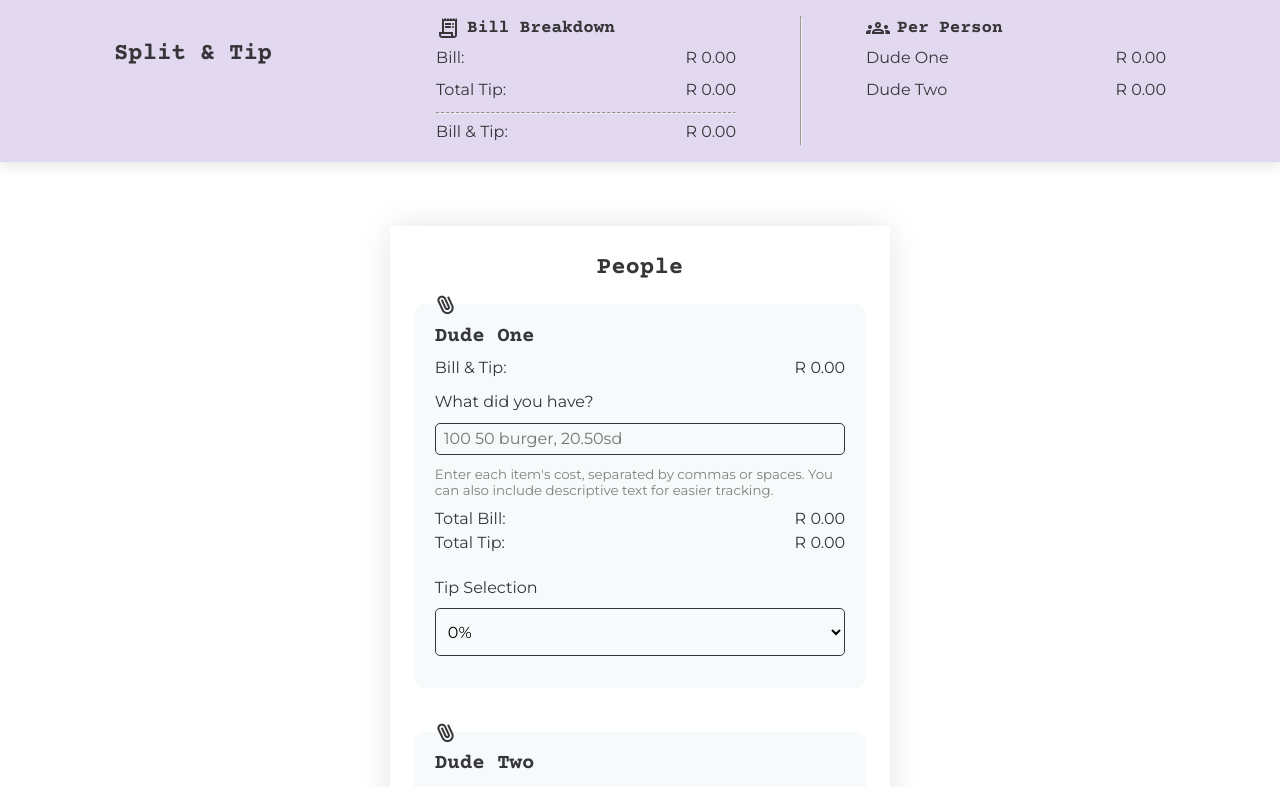
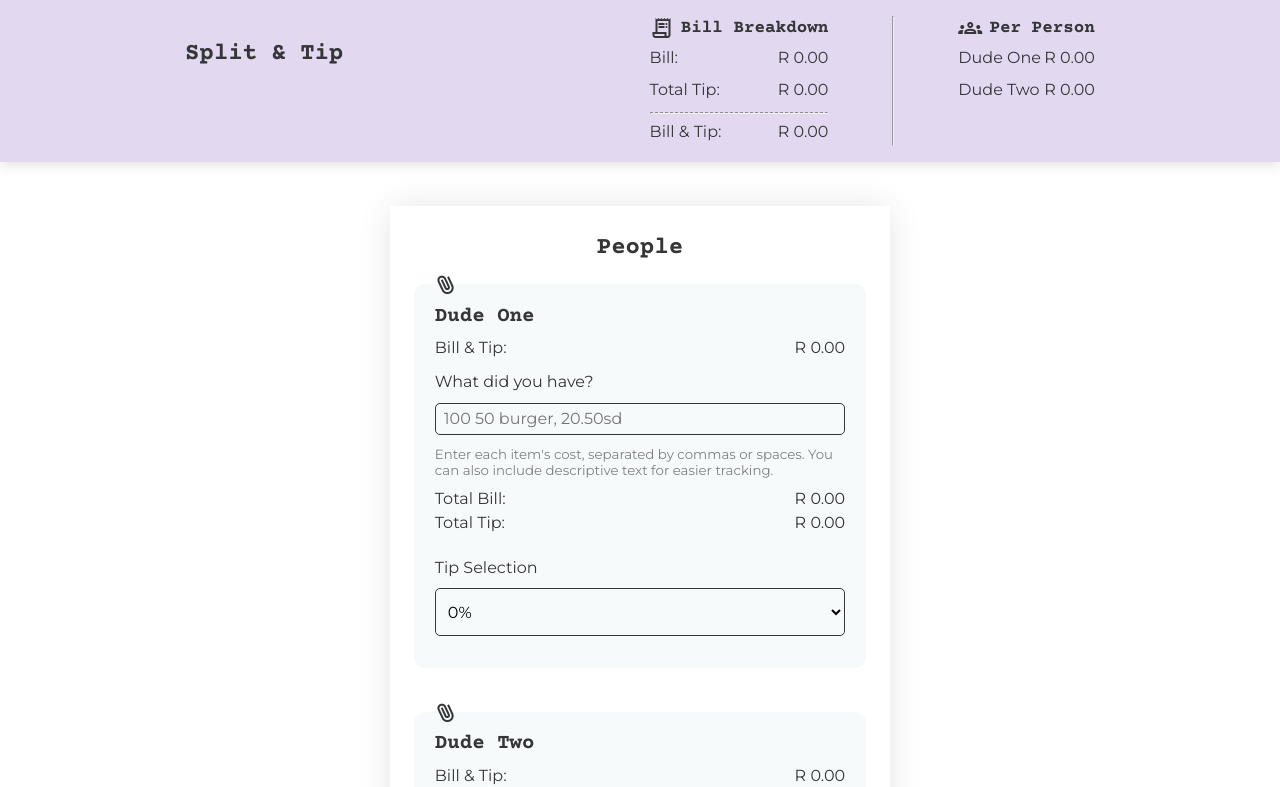
Before and after one commit to Natia-bit/split-n-tip, a React (Create React App) app: page / in a window 1280 px wide. Shown: the top 787 px of the page. Built offline with nearby package versions, Linux system fonts and the light colour scheme.

Commit message:
fixed footer on full screen

```diff
--- a/src/App.js
+++ b/src/App.js
@@ -53,7 +53,7 @@ export default function App() {
   }
 
   return (
-    <>
+    <div className="layout">
       <div className="App">
         <NavBar people={people} />
         <div className="slip-container">
@@ -65,7 +65,7 @@ export default function App() {
         </div>
       </div>
       <MyFooter />
-    </>
+    </div>
   );
 }
 
--- a/src/index.css
+++ b/src/index.css
@@ -29,14 +29,17 @@ body {
 
 html,
 body {
-  width: 100%;
-  margin: 0;
-  padding: 0;
+  height: 100%;
 }
 
-.main {
+.layout {
+  min-height: 100vh;
   display: flex;
-  justify-content: center;
+  flex-direction: column;
+}
+
+.App {
+  flex: 1;
 }
 
 h1,
@@ -76,7 +79,6 @@ label {
   margin: 20px 0;
   padding: 1.5em;
   box-sizing: border-box;
-  margin-top: 210px;
 
   display: flex;
   flex-direction: column;
@@ -100,10 +102,20 @@ label {
 .person-summary {
   display: flex;
   flex-direction: row;
-  min-width: 300px;
+  width: 100%;
+  /* min-width: 300px; */
   align-items: left;
   justify-content: space-between;
   margin-bottom: 5px;
+  word-wrap: break-word;
+}
+.cost-display {
+  width: 100%;
+  display: flex;
+  justify-content: space-between;
+  align-items: center;
+  gap: 0.5em;
+  word-wrap: break-word;
 }
 
 .person-items,
@@ -229,6 +241,9 @@ select {
 .footer a {
   color: var(--dark-tone);
   text-decoration: none;
+  display: inline-flex;
+  align-items: center;
+  gap: 0.4em;
 }
 
 @media (max-width: 768px) {
```
